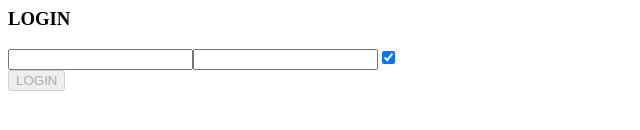
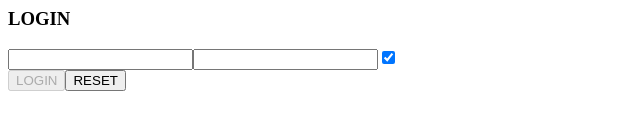
Before and after one commit to Baku305/react-exercises, a React (Create React App) app in the folder react-exercises/: page / in a window 1280 px wide. Shown: the part 282-412 px from the top of the page, without its empty margins (0-640 px from the left). Built offline with nearby package versions, Linux system fonts and the light colour scheme.

Commit message:
feat : add reset button

```diff
--- a/react-exercises/src/Login.jsx
+++ b/react-exercises/src/Login.jsx
@@ -1,7 +1,6 @@
 import React from "react";
 
 export default class Login extends React.Component {
-
 	state = {
 		username: "",
 		password: "",
@@ -18,7 +17,17 @@ export default class Login extends React.Component {
 					? event.target.checked
 					: event.target.value,
 
-			compiled: this.state.username !== "" && this.state.password !== "" ? true : false
+			compiled:
+				this.state.username !== "" && this.state.password !== "" ? true : false,
+		});
+	};
+
+	eventReset = () => {
+		this.setState({
+			username: "",
+			password: "",
+			remember: true,
+			compiled: false,
 		});
 	};
 
@@ -47,7 +56,10 @@ export default class Login extends React.Component {
 							onChange={this.eventHandler}
 						/>
 					</div>
-					<button onClick={this.onLogin} disabled = {!this.state.compiled}>LOGIN</button>
+					<button onClick={this.onLogin} disabled={!this.state.compiled}>
+						LOGIN
+					</button>
+					<button onClick={this.eventReset}>RESET</button>
 				</div>
 			</>
 		);
```
Lines whose indentation alone changed are shown as unchanged.
